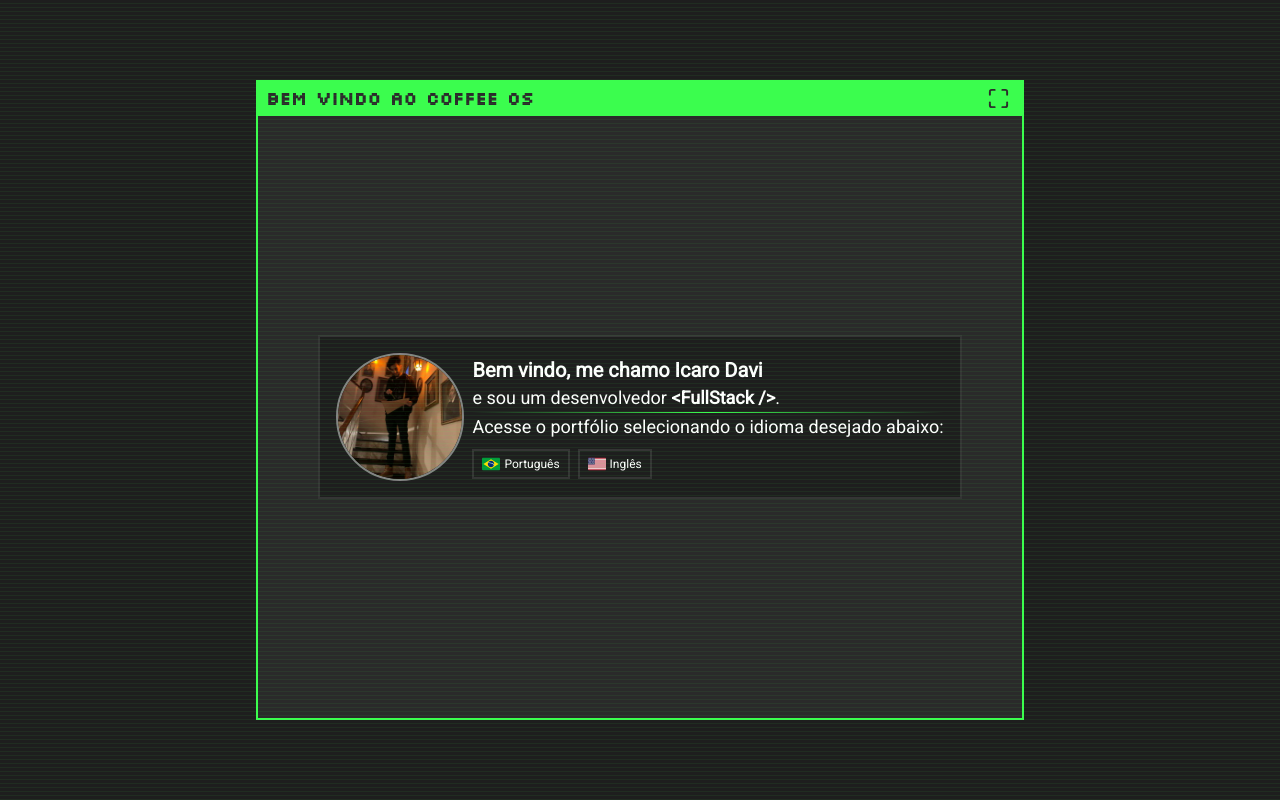
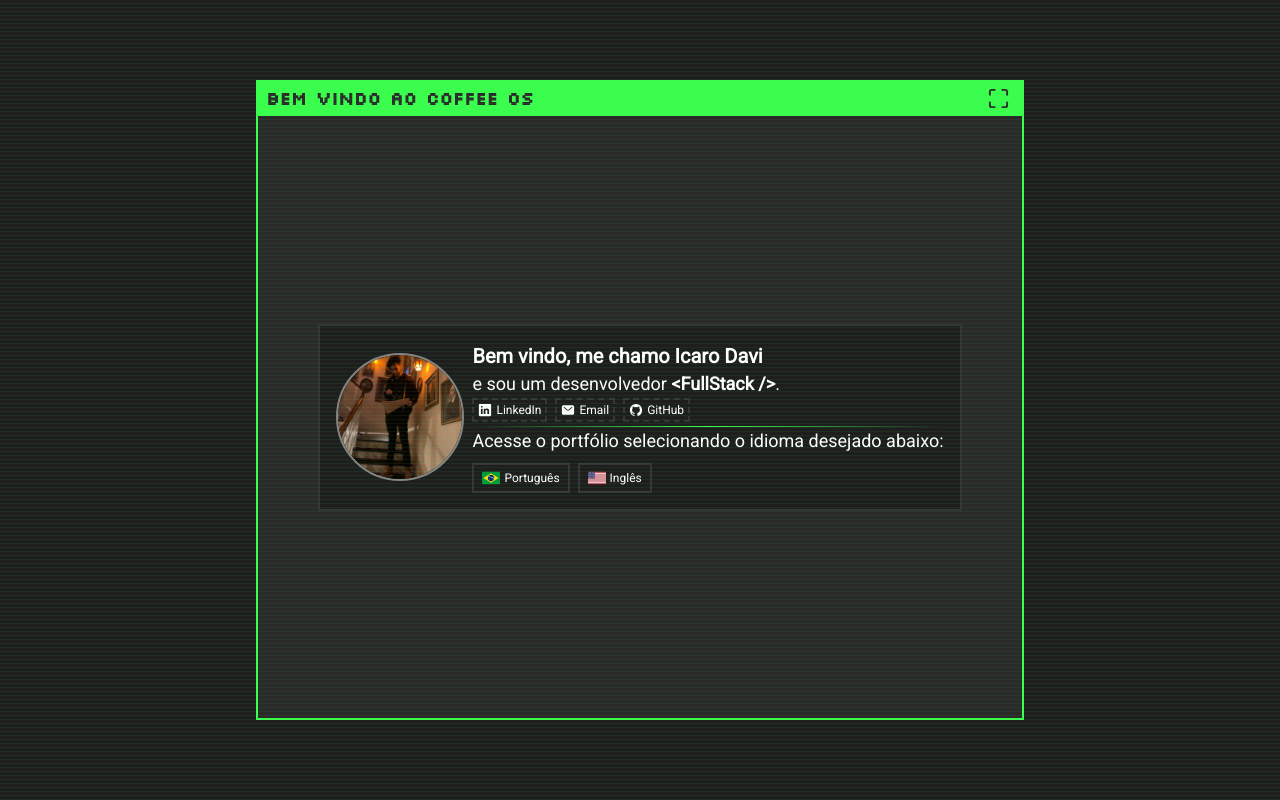
Before and after one commit to Icaro-Davi/personal-portfolio, a Next.js app: page / in a window 1280 px wide. Built offline with nearby package versions, Linux system fonts and the light colour scheme; no server answers.

Commit message:
feat: add contact tag links

```diff
--- a/src/app/page.tsx
+++ b/src/app/page.tsx
@@ -3,6 +3,7 @@ import Image from "next/image";
 import Link from "next/link";
 import { Fragment } from "react";
 import { getTranslations } from "next-intl/server";
+import { IoLogoGithub, IoLogoLinkedin, IoMail } from "react-icons/io5";
 import FileWindow from "@/components/FileWindow/FileWindow";
 import GradientDividerFromCenter from "@/components/Divider/GradientDividerFromCenter";
 import GlitchText from "@/components/Glitch/Text";
@@ -10,10 +11,11 @@ import { CookieKey } from "@/utils/cookies/keys";
 import i18nStaticValues from "@/utils/i18n/staticValues";
 import i18nRichElements from "@/utils/i18n/richElements";
 import ScreenEffect from "@/components/Layout/OSSystem/ScreenEffect/ScreenEffect";
+import BrazilFlag from "@/components/Icons/BrasilFlag";
+import EUAFlag from "@/components/Icons/EUAFlag";
+import DashedTag from "@/components/Tag/Dashed";
 
 import type { Metadata } from "next";
-import BrazilFlag from "@/components/Icons/BrasilFlag";
-import EUAFlag from "@/components/Icons/EUAFlag";
 
 export async function generateMetadata() {
   const locale = cookies().get(CookieKey.LOCALE)?.value ?? "pt";
@@ -78,6 +80,32 @@ export default async function Main() {
                   <p className="text-lg">
                     {t.rich("window.card.sub_title", i18nRichElements)}
                   </p>
+                  <div className="flex gap-2 pb-1">
+                    <DashedTag
+                      href="https://linkedin.com/in/icaro-davi"
+                      icon={IoLogoLinkedin}
+                      title="LinkedIn"
+                      className="border-opacity-10 border-white"
+                    >
+                      LinkedIn
+                    </DashedTag>
+                    <DashedTag
+                      href="mailto:icarodaviduarte@gmail.com"
+                      icon={IoMail}
+                      title="Email"
+                      className="border-opacity-10 border-white"
+                    >
+                      Email
+                    </DashedTag>
+                    <DashedTag
+                      href="https://github.com/icaro-davi"
+                      icon={IoLogoGithub}
+                      title="GitHub"
+                      className="border-opacity-10 border-white"
+                    >
+                      GitHub
+                    </DashedTag>
+                  </div>
                   <GradientDividerFromCenter />
                   <div className="flex-shrink-0">
                     <h3 className="text-md pb-2">
```
